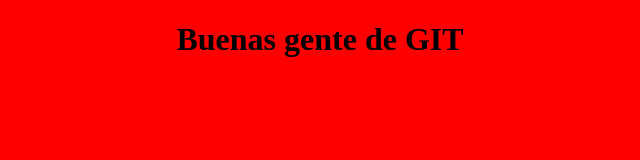
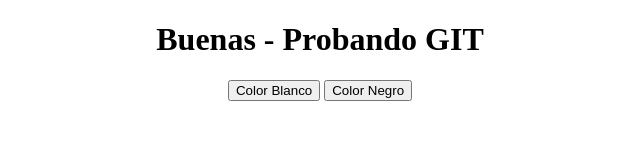
Before and after one commit to Donkan-Urkfang/FirstGit, a plain HTML site: page index.html in a window 1280 px wide. Shown: the whole page, without its empty margins (320-960 px from the left). Drawn offline with Linux system fonts and the light colour scheme.

Commit message:
Agregado boton de colores

```diff
--- a/index.html
+++ b/index.html
@@ -4,11 +4,13 @@
     <meta charset="UTF-8">
     <meta http-equiv="X-UA-Compatible" content="IE=edge">
     <meta name="viewport" content="width=device-width, initial-scale=1.0">
-    <link rel="stylesheet" href="style.css">
     <title>Clase 09 - Git</title>
-</head>
-<body>
-    <h1 align="center">Buenas gente de GIT</h1>
+    <body>
+        <h1 align="center">Buenas - Probando GIT</h1>
 
-</body>
+        <div align="center">
+            <button onclick="document.body.style.backgroundColor='white'">Color Blanco</button>
+            <button onclick="document.body.style.backgroundColor='black'">Color Negro</button>
+        </div>
+    </body>
 </html>
```
